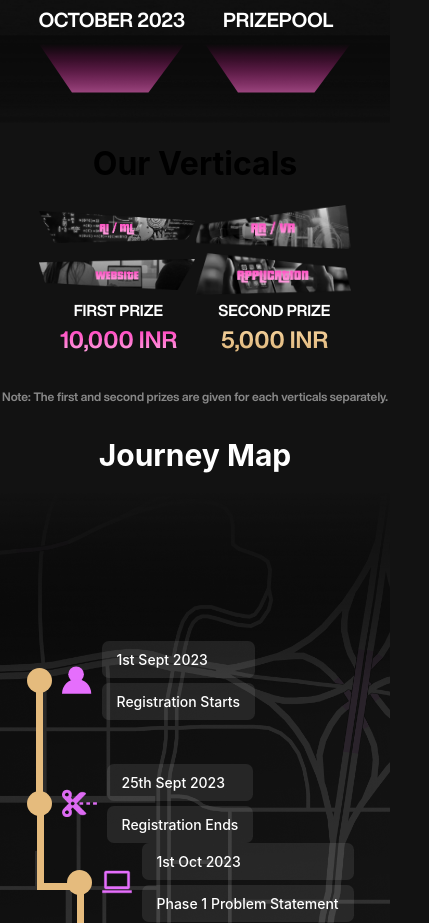
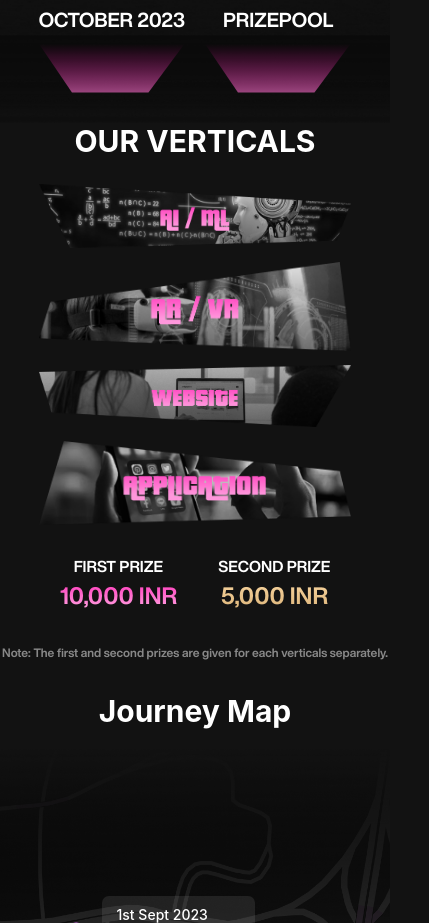
Before and after one commit to gtech-mulearn/gtahackathon, a React (Create React App) app: page / in a window 390 px wide. Shown: the part 1500-2423 px from the top of the page, 429 px wide, since content can reach past the window. Built offline with nearby package versions, Linux system fonts and the light colour scheme.

Commit message:
verticals cleared

```diff
--- a/src/Components/NavHack/Navbar.module.css
+++ b/src/Components/NavHack/Navbar.module.css
@@ -7,6 +7,7 @@
   position: fixed;
   z-index: 9000;
   height: 90px;
+  overflow: hidden;
 }
 .navLogoWrapper {
   display: flex;
--- a/src/HackathonPages/GTASandshore/Components/Verticals/Verticals.module.css
+++ b/src/HackathonPages/GTASandshore/Components/Verticals/Verticals.module.css
@@ -1,26 +1,44 @@
-.verticalWrapper{
-    width: 100%;
-    display: flex;
-    align-items:center ;
-    justify-content: center;
-    flex-direction: column;
+.verticalWrapper {
+  width: 100%;
+  display: flex;
+  align-items: center;
+  justify-content: center;
+  flex-direction: column;
+  margin-bottom: 3vh;
+}
+.verticalWrapper h1 {
+  font-size: 50px;
+  color: white;
+  display: flex;
+  justify-content: center;
+  margin: 0%;
+  text-transform: uppercase;
+  margin-bottom: 3vh;
+
+}
+.contentContainer {
+  width: 100%;
+
+  display: flex;
+  align-items: center;
+  justify-content: center;
+  flex-wrap: wrap;
+  gap: 10px;
 }
 
-.verticalWrapper img{
-    width: 100%;
-    height: 100%;
-    object-fit: contain;
+.contentContainer > div {
+  width: 40%;
 }
 
-.contentContainer{
-    width: 100%;
-    padding: 0% 10%;
-     display: flex;
-    align-items:center ;
-    justify-content: center;
-    flex-wrap: wrap;
+.verticalWrapper img {
+  width: 100%;
+  object-fit: contain;
 }
-
-.contentContainer >div{
-    width: 40%;
+@media screen and (max-width: 630px) {
+  .verticalWrapper h1 {
+    font-size: 30px;
+  }
+  .contentContainer > div {
+    width: 80%;
+  }
 }
```
